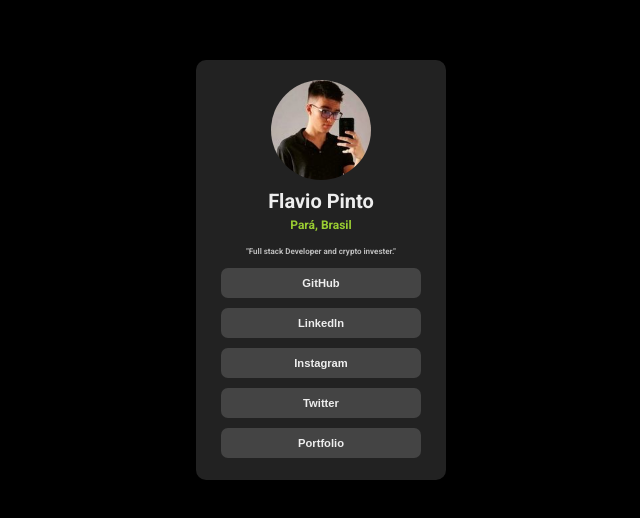
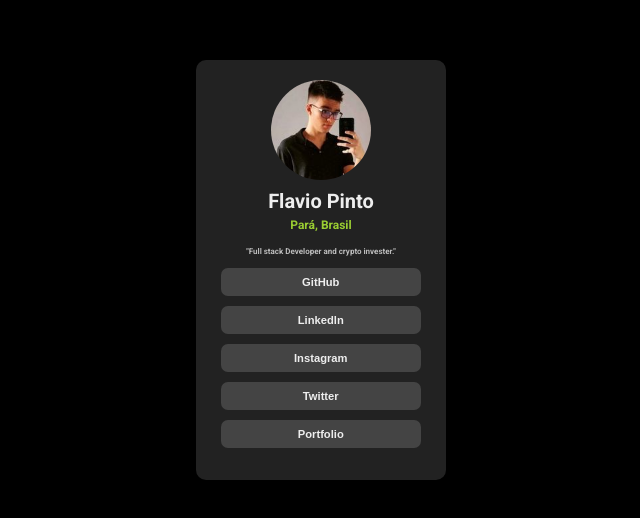
Before and after one commit to LuizFlavioPinto/SocialLinksProfile, a plain HTML site: page index.html in a window 1280 px wide. Shown: the part 130-648 px from the top of the page, without its empty margins (319-959 px from the left). Drawn offline with Linux system fonts and the light colour scheme.

Commit message:
Fixing HTML bad habbits
1. Added the href on the <a>s that where missing
2. Removed the <button>s inside the <a>s
3. Redefined some CSS because of the HTML changes

```diff
--- a/index.html
+++ b/index.html
@@ -28,23 +28,23 @@
       <div class="linkButtons">
 
         <a href="https://github.com/LuizFlavioPinto" target="_blank">
-          <button>GitHub</button>
+          GitHub
         </a>
 
-        <a target="_blank">
-          <button>Linkedln</button>
+        <a href="#" target="_blank">
+          Linkedln
         </a>
 
         <a href="https://www.instagram.com/luiz_flavio_pinto/" target="_blank">
-          <button>Instagram</button>
+          Instagram
         </a>
 
-        <a target="_blank">
-          <button>Twitter</button>
+        <a href="#" target="_blank">
+          Twitter
         </a>
 
-        <a target="_blank">
-          <button>Portfolio</button>
+        <a href="#" target="_blank">
+          Portfolio
         </a>
 
       </div>
--- a/style.css
+++ b/style.css
@@ -53,19 +53,26 @@ h3 {
 	margin: 7px 0px;
 }
 
-.linkButtons button {
+.linkButtons {
+	display: flex;
+	flex-wrap: wrap;
+	max-width: 100%;
+}
+
+.linkButtons a {
+	text-decoration: none;
 	width: 95%;
-	height: 30px;
 	background-color: #444444;
-	border: none;
 	border-radius: 7px;
 	margin: 5px 5px;
+	padding: 8px;
 	color: #eeeeee;
+	font-family: sans-serif;
 	font-size: 70%;
 	font-weight: bold;
 }
 
-.linkButtons button:hover {
+.linkButtons a:hover {
 	background-color: #9ACD32;
 	cursor: pointer;
 	color: black;
```
